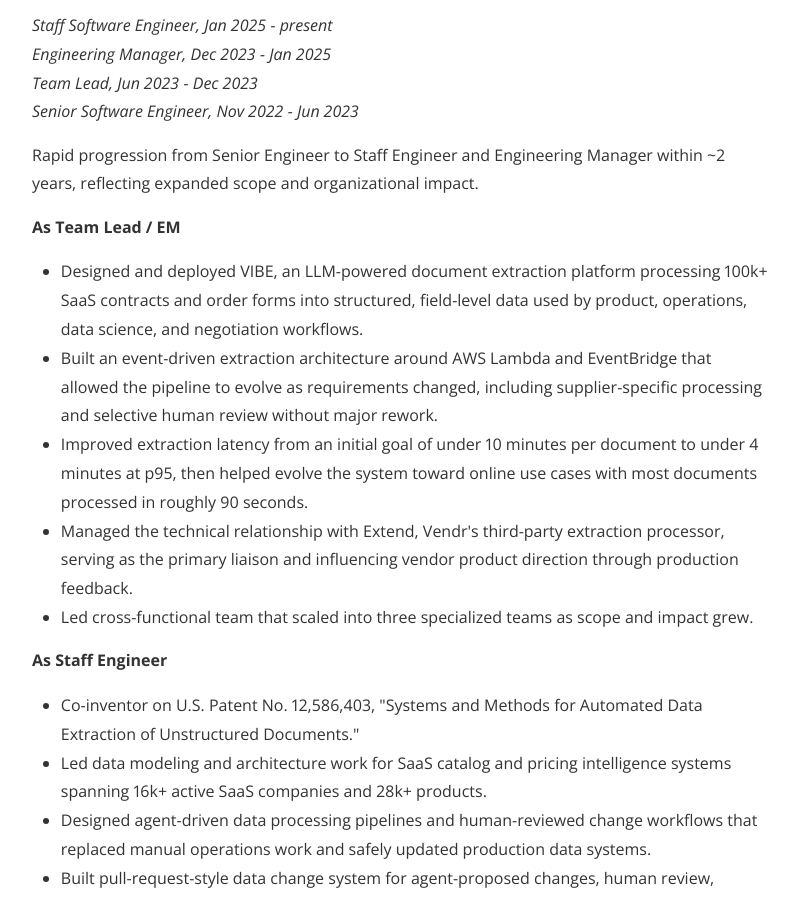
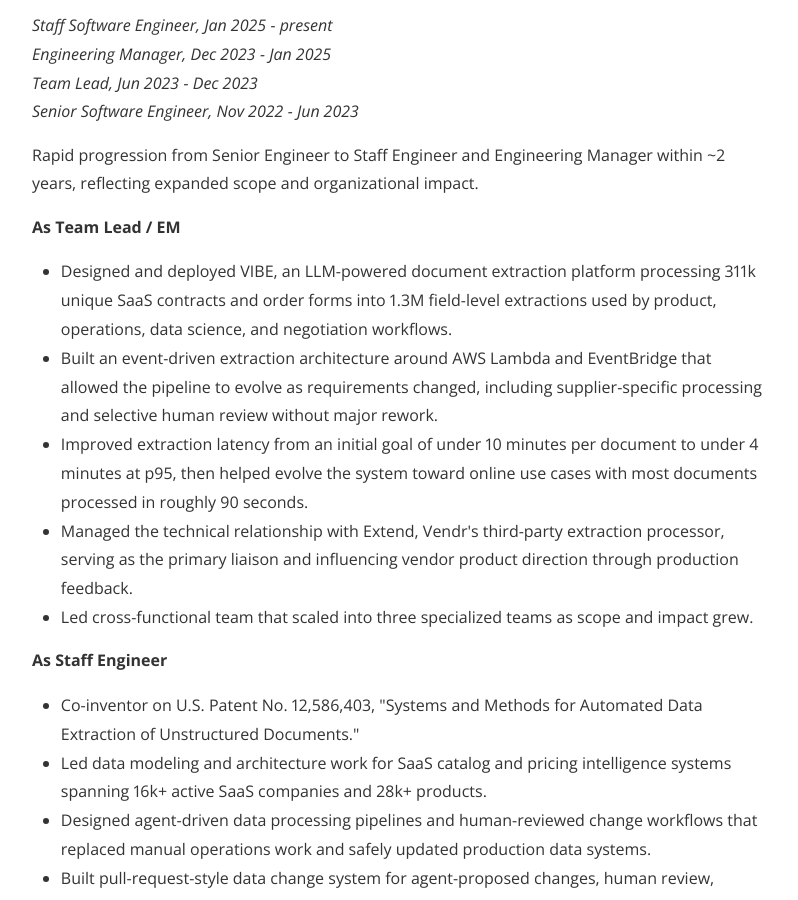
Before and after one commit to ryanguill/ryanguill.github.io, a Jekyll site: the page built from resume.html, in a window 1280 px wide and 900 px high, scrolled down 1430 px. Shown: the whole window, without its empty margins (240-1038 px from the left). Built offline with Jekyll 4.4.1, drawn with Linux system fonts in a browser that asks for light colours; nearby versions of some CDN libraries; a style sheet for code colours, icons or effects is not loaded.

Commit message:
Update resume extraction scale

```diff
--- a/resume.html
+++ b/resume.html
@@ -70,7 +70,7 @@
 
 <strong>As Team Lead / EM</strong>
 <ul>
-	<li>Designed and deployed VIBE, an LLM-powered document extraction platform processing 100k+ SaaS contracts and order forms into structured, field-level data used by product, operations, data science, and negotiation workflows.</li>
+	<li>Designed and deployed VIBE, an LLM-powered document extraction platform processing 311k unique SaaS contracts and order forms into 1.3M field-level extractions used by product, operations, data science, and negotiation workflows.</li>
 	<li>Built an event-driven extraction architecture around AWS Lambda and EventBridge that allowed the pipeline to evolve as requirements changed, including supplier-specific processing and selective human review without major rework.</li>
 	<li>Improved extraction latency from an initial goal of under 10 minutes per document to under 4 minutes at p95, then helped evolve the system toward online use cases with most documents processed in roughly 90 seconds.</li>
 	<li>Managed the technical relationship with Extend, Vendr's third-party extraction processor, serving as the primary liaison and influencing vendor product direction through production feedback.</li>
```
